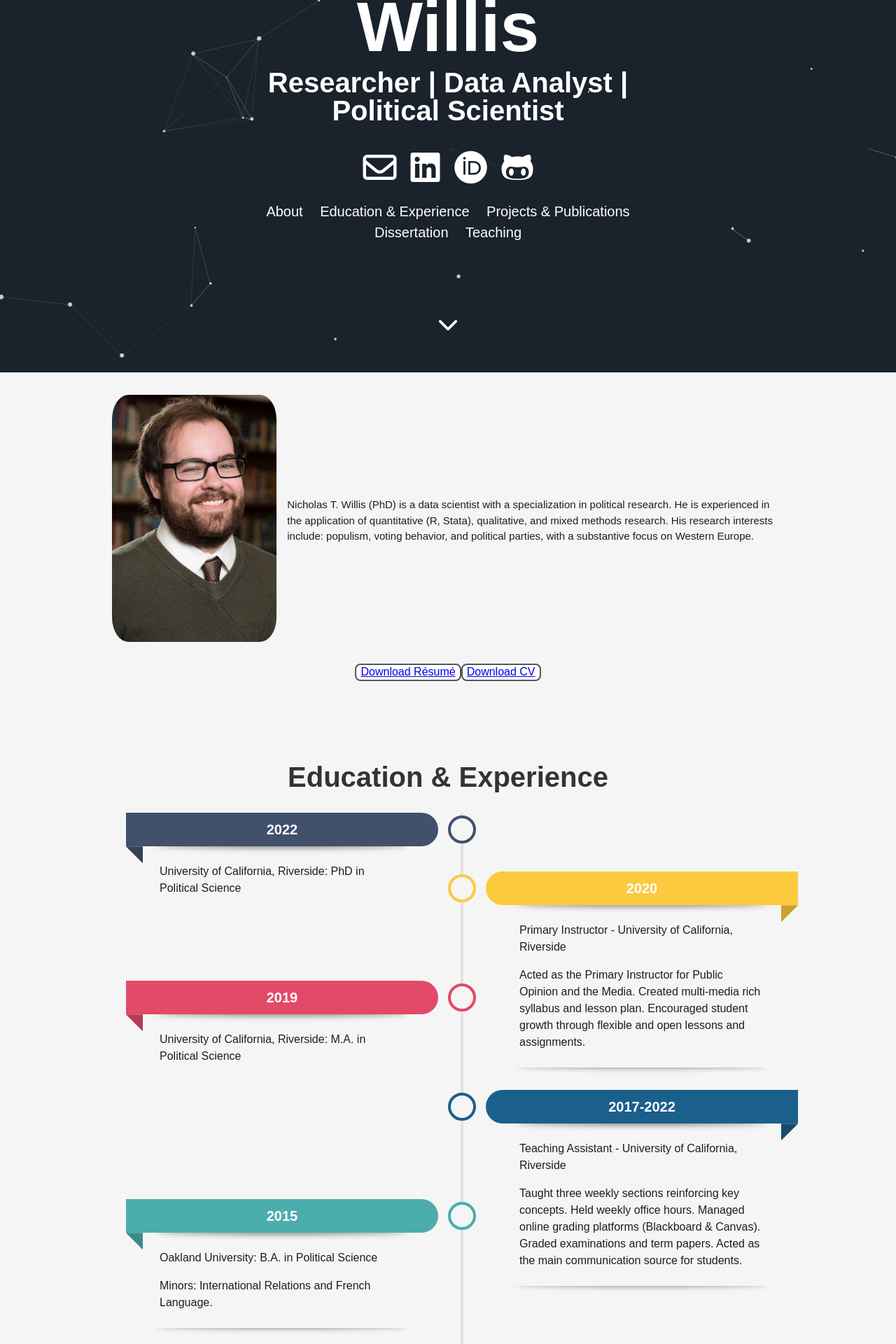
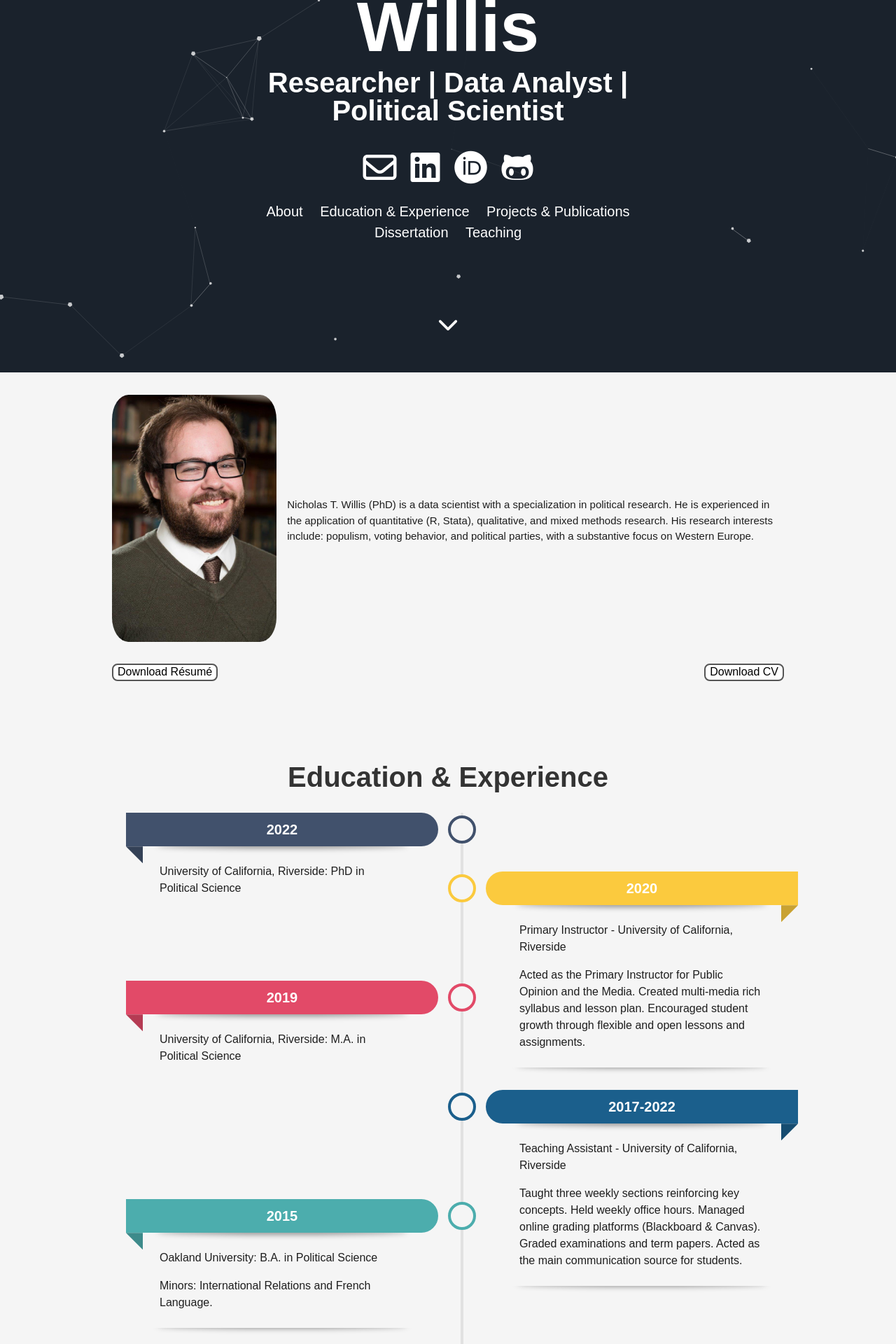
Before and after one commit to SimplyWillis/nicholastwillis, a Jekyll site: the page built from index.html, in a window 1280 px wide. Shown: the part 368-2288 px from the top of the page at 70% size. Built offline with Jekyll 4.4.1, drawn with Linux system fonts in a browser that asks for light colours; nearby versions of some CDN libraries.

Commit message:
Update about.html

```diff
--- a/_includes/about.html
+++ b/_includes/about.html
@@ -1,6 +1,11 @@
 <head>
 <style>
-  .container {
+a {
+  text-decoration: none;
+  color: black;
+}
+
+.container {
   display: flex;
   align-items: center;
   justify-content: center
@@ -9,7 +14,8 @@
 .btncontainer {
   display: flex;
   align-items: center;
-  justify-content: center
+  column-gap: 20px;
+  justify-content: space-between;
 }
 
 img {
```
